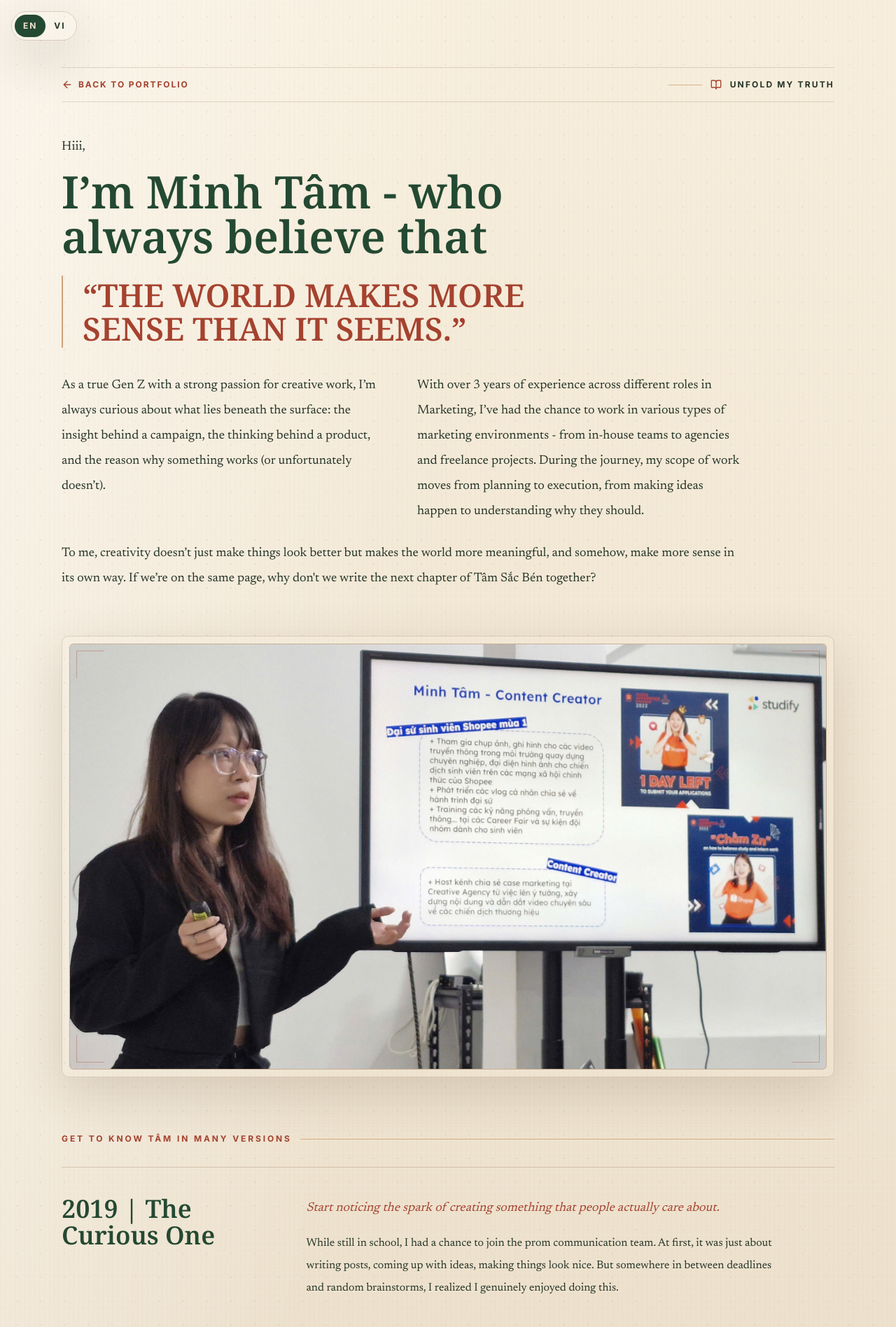
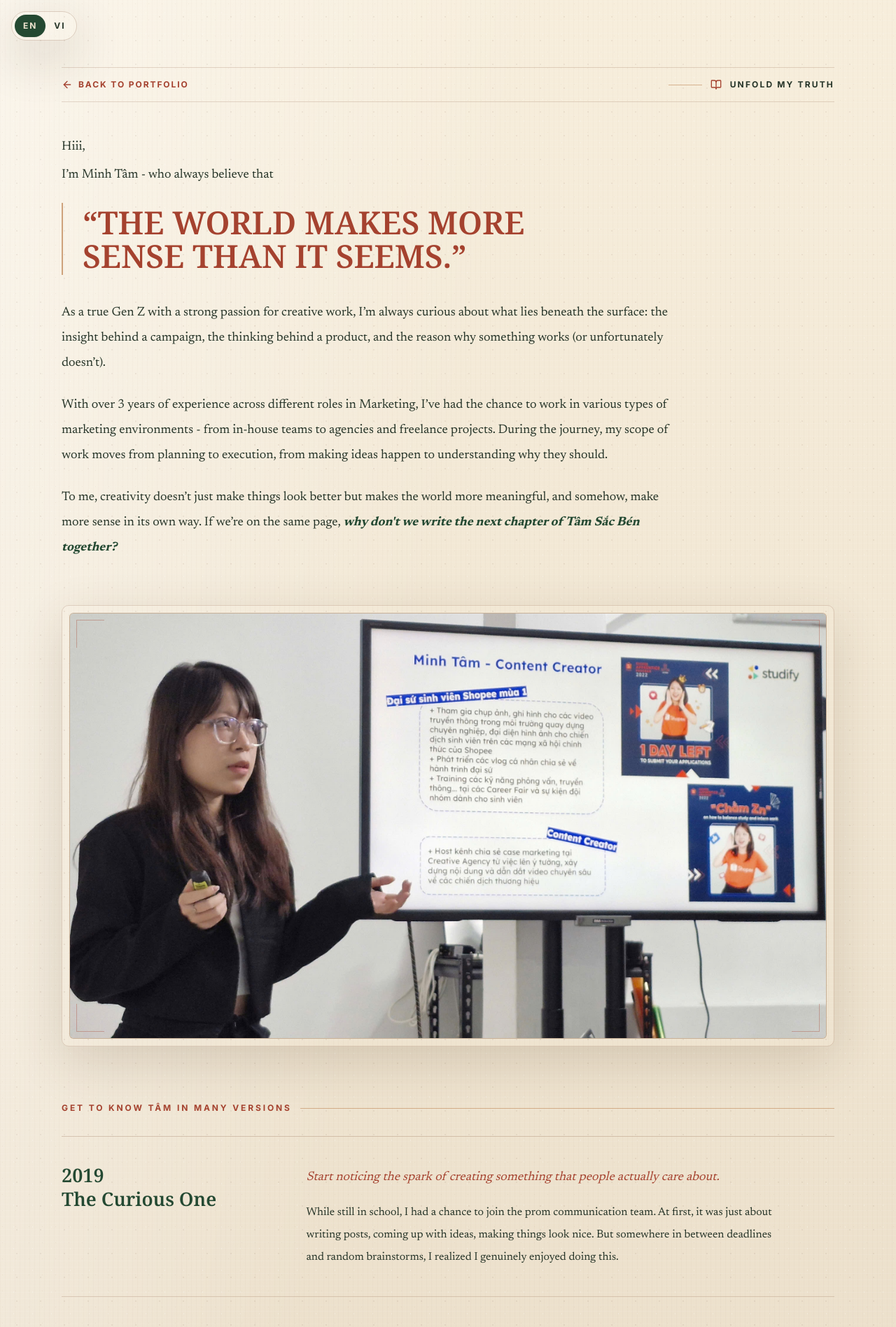
Before and after one commit to hungnq74/tam-portfolio, a Next.js app: page /myth in a window 1280 px wide. Shown: the top 1897 px of the page at 70% size. Built offline with nearby package versions, Linux system fonts and the light colour scheme.

Commit message:
Refine myth page typography

```diff
--- a/src/components/MythPage.tsx
+++ b/src/components/MythPage.tsx
@@ -46,10 +46,10 @@ export function MythPage() {
             <p className="font-prose text-base leading-7 text-ink/74 sm:text-lg sm:leading-8">
               {truth.greeting}
             </p>
-            <h1 className="mt-4 max-w-[58rem] break-words font-serif text-[clamp(2.35rem,9.5vw,5.45rem)] font-semibold leading-[1] text-moss text-balance sm:text-[clamp(2.75rem,5vw,5.45rem)]">
-              <span className="block sm:inline">{beliefName}</span>
+            <h1 className="font-prose mt-2 max-w-[58rem] break-words text-base leading-7 text-ink/74 text-balance sm:text-lg sm:leading-8">
+              <span>{beliefName}</span>
               {beliefRest ? (
-                <span className="block sm:inline"> - {beliefRest}</span>
+                <span> - {beliefRest}</span>
               ) : null}
             </h1>
             <blockquote className="mt-6 max-w-[55rem] border-l-2 border-gold/60 py-1 pl-5 sm:pl-7">
@@ -57,15 +57,21 @@ export function MythPage() {
                 “{truth.beliefQuote}”
               </p>
             </blockquote>
-            <div className="font-prose mt-9 grid min-w-0 max-w-[61rem] gap-x-10 gap-y-6 text-base leading-8 text-ink/76 md:grid-cols-2 lg:text-lg lg:leading-9">
-              {truth.paragraphs.map((paragraph, index) => (
-                <p
-                  key={paragraph}
-                  className={index === truth.paragraphs.length - 1 ? "min-w-0 md:col-span-2" : "min-w-0"}
-                >
-                  {paragraph}
+            <div className="font-prose mt-9 max-w-[55rem] space-y-6 text-base leading-8 text-ink/76 lg:text-lg lg:leading-9">
+              {truth.paragraphs.map((paragraph) => {
+                const emphasis = "why don't we write the next chapter of Tâm Sắc Bén together?"
+                const [beforeEmphasis, afterEmphasis] = paragraph.split(emphasis)
+
+                return (
+                  <p key={paragraph}>
+                    {beforeEmphasis}
+                    {paragraph.includes(emphasis) ? (
+                      <strong className="font-bold italic text-moss">{emphasis}</strong>
+                    ) : null}
+                    {afterEmphasis}
                   </p>
-              ))}
+                )
+              })}
             </div>
           </article>
 
@@ -104,13 +110,17 @@ export function MythPage() {
             </div>
 
             <div className="border-t border-[rgba(116,63,36,0.22)]">
-              {truth.versions.map((version) => (
+              {truth.versions.map((version) => {
+                const [year, title = ""] = version.title.split(" | ")
+
+                return (
                   <article
                     key={version.title}
                     className="grid gap-5 border-b border-[rgba(116,63,36,0.18)] py-8 lg:grid-cols-[0.56fr_1.44fr] lg:gap-14 lg:py-10"
                   >
-                  <h3 className="break-words font-serif text-[clamp(1.75rem,7vw,2.75rem)] font-semibold leading-[1.06] text-moss sm:text-[clamp(1.9rem,2.8vw,3.05rem)]">
-                    {version.title}
+                    <h3 className="flex flex-col gap-1 break-words font-serif text-[clamp(1.28rem,5.2vw,2.1rem)] font-semibold leading-[1.12] text-moss sm:text-[clamp(1.55rem,2.1vw,2.3rem)]">
+                      <span>{year}</span>
+                      <span className="whitespace-nowrap">{title}</span>
                     </h3>
                     <div>
                       <p className="font-prose text-base italic leading-8 text-clay sm:text-lg sm:leading-9">
@@ -168,7 +178,8 @@ export function MythPage() {
                       ) : null}
                     </div>
                   </article>
-              ))}
+                )
+              })}
             </div>
           </section>
 
```
Lines whose indentation alone changed are shown as unchanged.
